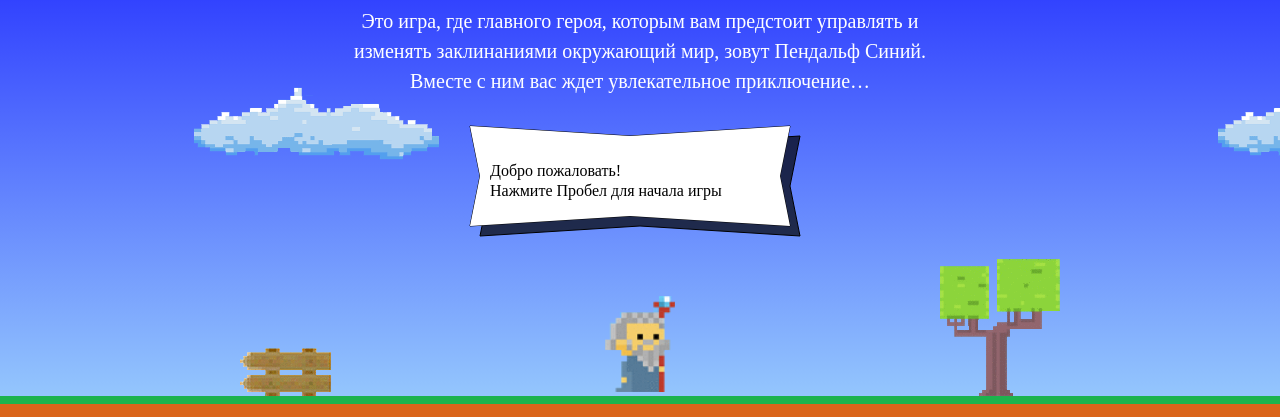
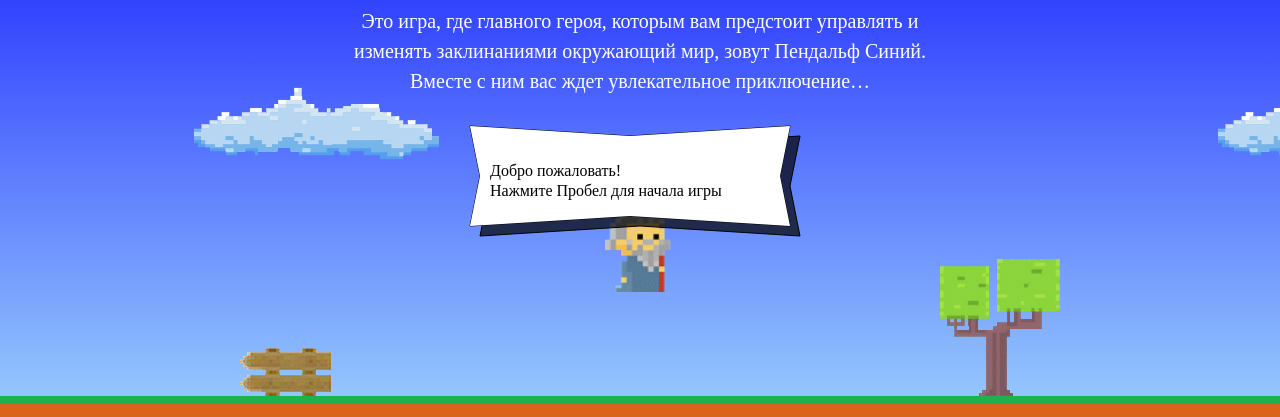
Before and after one commit to idanyviat/873075-code-and-magick-19, a website: page index.html in a window 1280 px wide. Shown: the part 203-620 px from the top of the page. Drawn offline with Linux system fonts and the light colour scheme; a web font is replaced by a local one.

Commit message:
Исправил по замечаниям

```diff
--- a/index.html
+++ b/index.html
@@ -192,11 +192,11 @@
     }
 
     var getWizardX = function (width) {
-      return width / 2 - wizardWidth / 2;
+      return (width - wizardWidth) / 2;
     };
 
     var getWizardY = function (height) {
-      return height * (2 / 3);
+      return height  / 3;
     };
   </script>
   <script src="js/game.js"></script>
--- a/package.json
+++ b/package.json
@@ -14,10 +14,6 @@
     "eslint": "6.3.0",
     "eslint-config-htmlacademy": "0.5.2"
   },
-  "license": "MIT",
-  "dependencies": {
-    "grunt-cli": "^1.3.2"
-  },
   "scripts": {
     "test": "eslint js/"
   },
```
